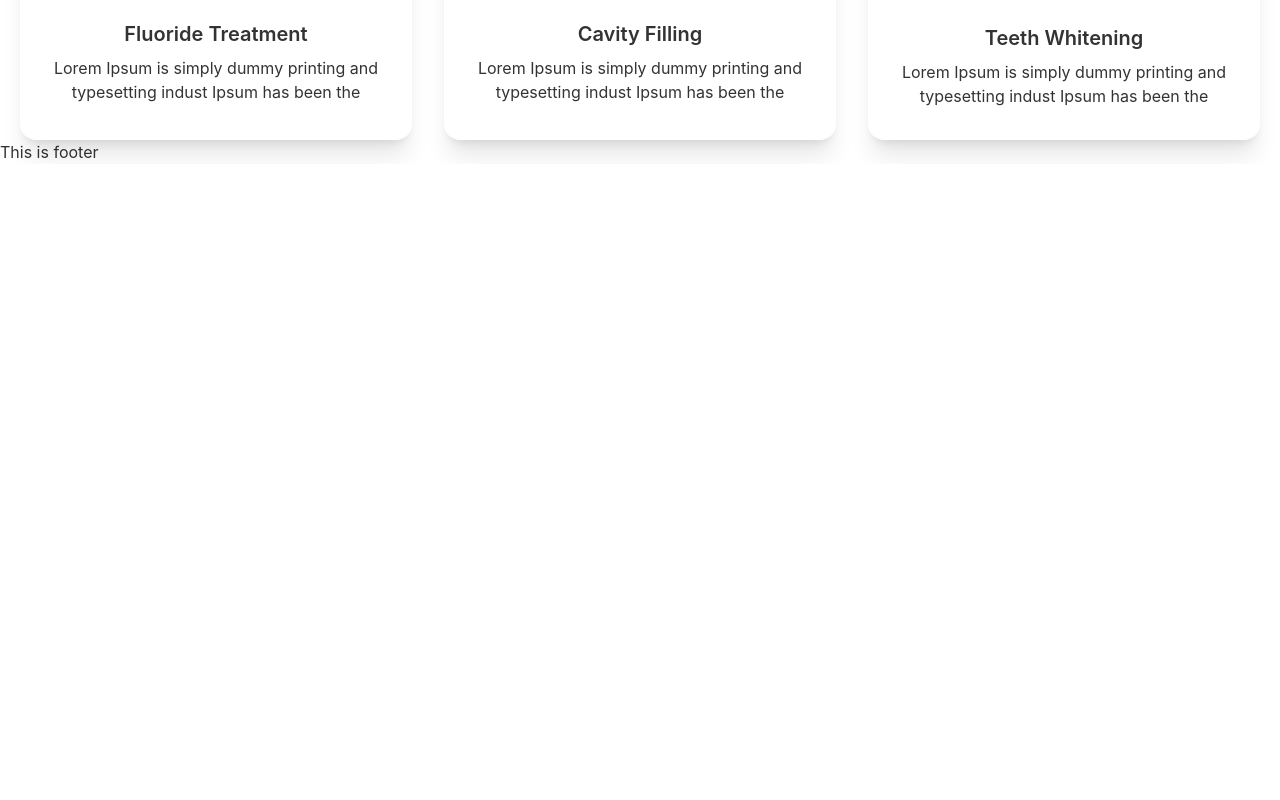
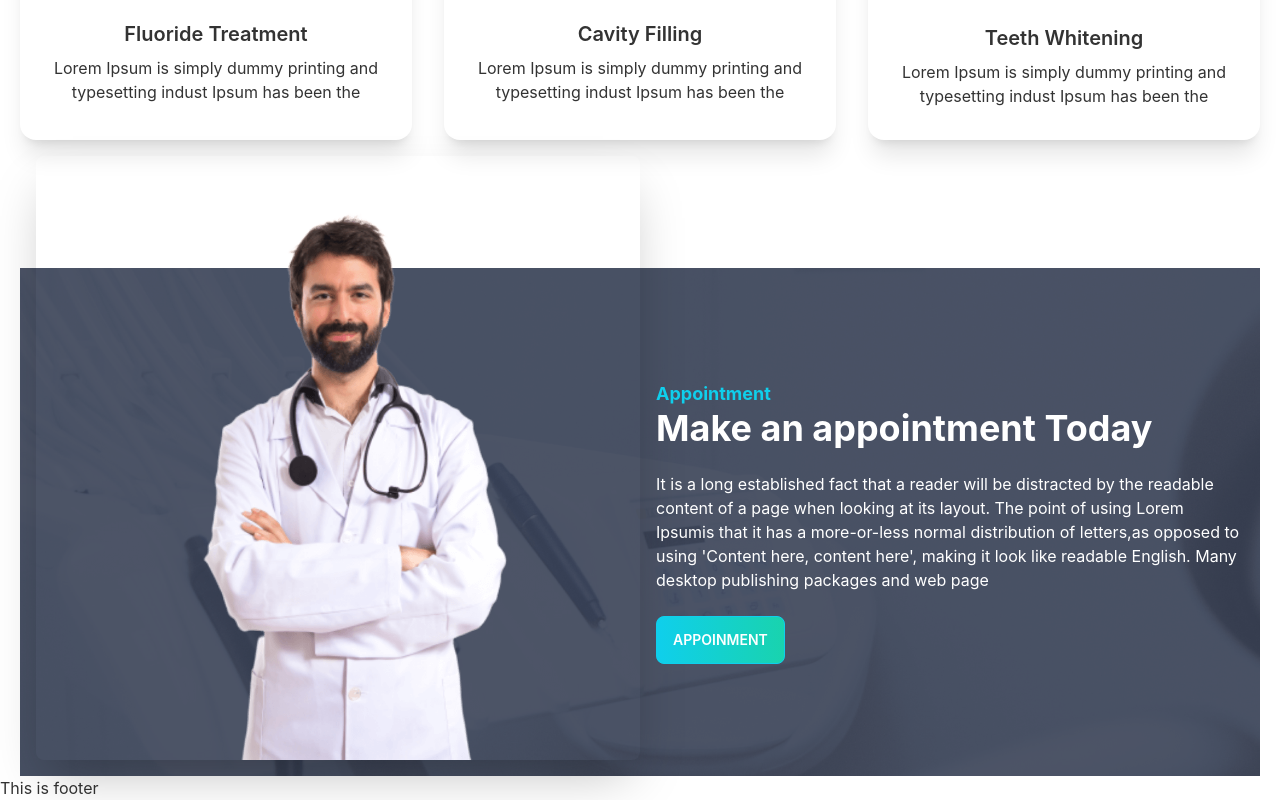
Before and after one commit to Nayem-Mursalin/doctors-portal-client, a React (Create React App) app: page / in a window 1280 px wide. Shown: the part 980-1780 px from the top of the page. Before the commit the page ends 1144 px from the top, so only its background shows below. Built offline with nearby package versions, Linux system fonts and the light colour scheme.

Commit message:
71-7 appoinment section

```diff
--- /dev/null
+++ b/src/components/PrimaryButton/PrimaryButton.js
@@ -0,0 +1,9 @@
+import React from 'react';
+
+const PrimaryButton = ({ children }) => {
+    return (
+        <button className="btn btn-primary bg-gradient-to-r from-primary to-secondary text-white">{children}</button>
+    );
+};
+
+export default PrimaryButton;
--- a/src/pages/Home/Banner/Banner.js
+++ b/src/pages/Home/Banner/Banner.js
@@ -1,5 +1,6 @@
 import React from 'react';
 import chair from '../../../assets/images/chair.png'
+import PrimaryButton from '../../../components/PrimaryButton/PrimaryButton';
 
 const Banner = () => {
     return (
@@ -9,7 +10,7 @@
                 <div>
                     <h1 className="text-5xl font-bold">Box Office News!</h1>
                     <p className="py-6">Provident cupiditate voluptatem et in. Quaerat fugiat ut assumenda excepturi exercitationem quasi. In deleniti eaque aut repudiandae et a id nisi.</p>
-                    <button className="btn btn-primary bg-gradient-to-r from-primary to-secondary text-white">Get Started</button>
+                    <PrimaryButton>Get Started</PrimaryButton>
                 </div>
             </div>
         </div>
--- a/src/pages/Home/Home/Home.js
+++ b/src/pages/Home/Home/Home.js
@@ -1,6 +1,7 @@
 import React from 'react';
 import Banner from '../Banner/Banner';
 import InfoCards from '../InfoCard/InfoCards';
+import MakeAppoinment from '../MakeAppoinment/MakeAppoinment';
 import Services from '../Services/Services';
 
 const Home = () => {
@@ -9,6 +10,7 @@
             <Banner></Banner>
             <InfoCards></InfoCards>
             <Services></Services>
+            <MakeAppoinment></MakeAppoinment>
         </div>
     );
 };
--- /dev/null
+++ b/src/pages/Home/MakeAppoinment/MakeAppoinment.js
@@ -0,0 +1,27 @@
+import React from 'react';
+import doctor from '../../../assets/images/doctor.png';
+import appoinment from '../../../assets/images/appointment.png';
+import PrimaryButton from '../../../components/PrimaryButton/PrimaryButton';
+
+const MakeAppoinment = () => {
+    return (
+        <section className='mt-32'
+            style={{
+                background: `url(${appoinment})`
+            }}>
+            <div className="hero ">
+                <div className="hero-content flex-col lg:flex-row">
+                    <img src={doctor} alt="" className="-mt-32 hidden md:block lg:w-1/2 rounded-lg shadow-2xl" />
+                    <div>
+                        <h4 className='text-lg text-primary font-bold'>Appointment</h4>
+                        <h1 className=" text-white text-4xl font-bold">Make an appointment Today</h1>
+                        <p className="text-white py-6">It is a long established fact that a reader will be distracted by the readable content of a page when looking at its layout. The point of using Lorem Ipsumis that it has a more-or-less normal distribution of letters,as opposed to using 'Content here, content here', making it look like readable English. Many desktop publishing packages and web page</p>
+                        <PrimaryButton>Appoinment</PrimaryButton>
+                    </div>
+                </div>
+            </div>
+        </section>
+    );
+};
+
+export default MakeAppoinment;
```
